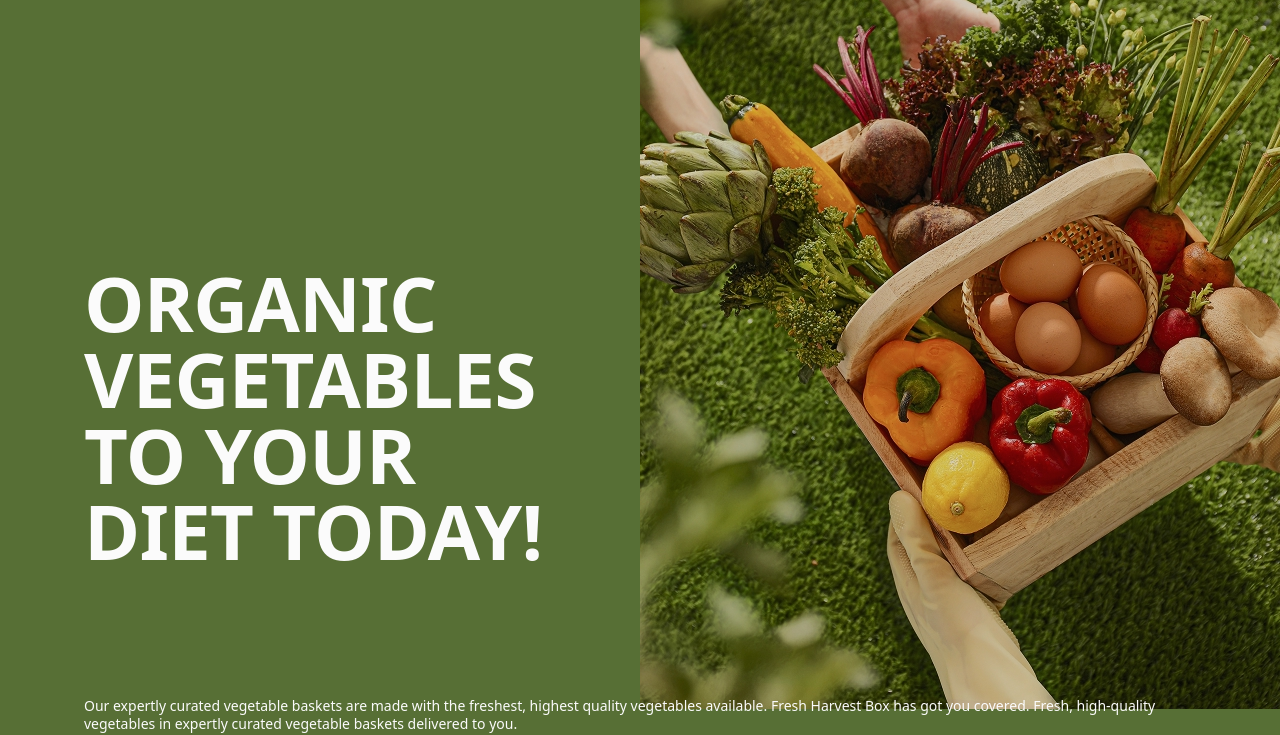
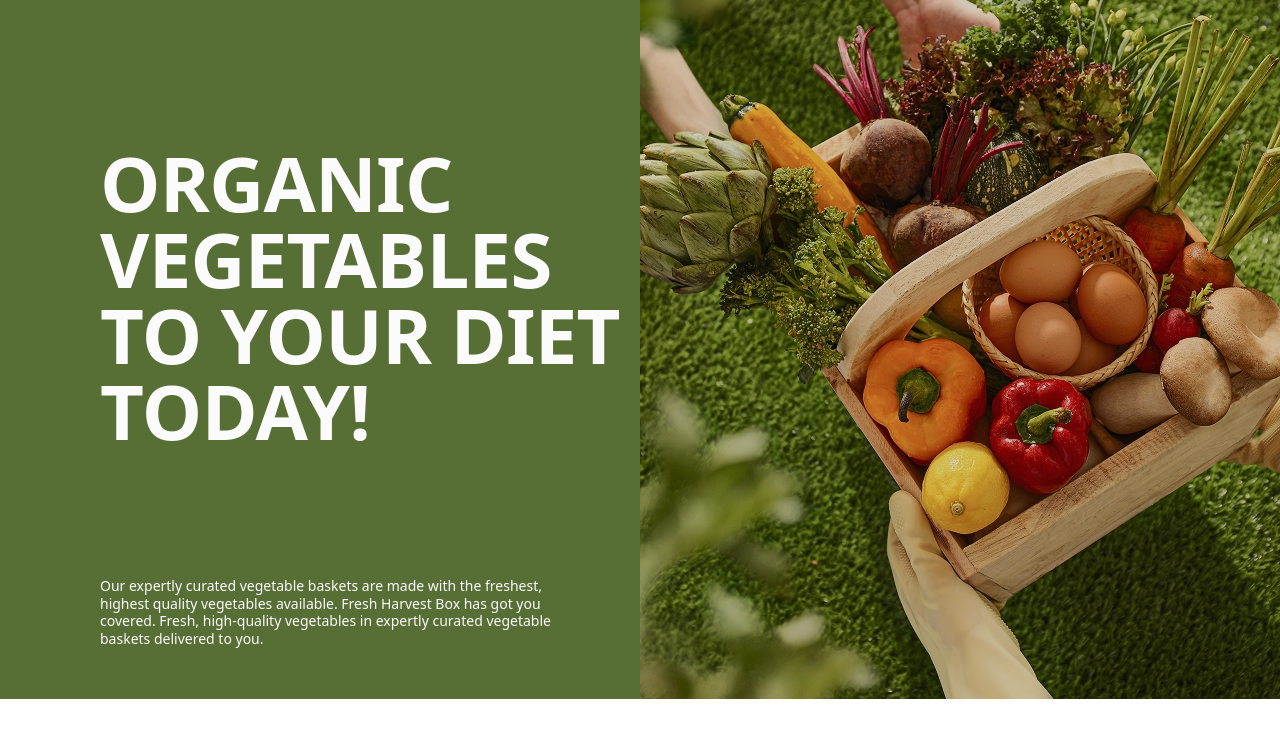
Before and after one commit to Oleksandr46/Green-Harvest, a website built with Vite: page src/index.html in a window 1280 px wide. Shown: the part 87-822 px from the top of the page. Built offline with nearby package versions, Linux system fonts and the light colour scheme.

Commit message:
finish hero

```diff
--- a/src/css/hero.css
+++ b/src/css/hero.css
@@ -1,6 +1,6 @@
 .hero {
-  padding: 100px 0px 412px 0px;
   background: #576f35;
+  height: auto;
   background-image: url(../img/hero.img/imagemob.jpg);
   background-repeat: no-repeat;
   background-position: center;
@@ -13,6 +13,9 @@
   }
 }
 .hero-container {
+  padding-top: 100px;
+  padding-bottom: 412px;
+
   display: flex;
   flex-direction: column;
   gap: 20px;
@@ -37,8 +40,6 @@
 
 @media only screen and (min-width: 768px) {
   .hero {
-    padding: 120px 0px 588px 0px;
-
     background-image: url(../img/hero.img/imagetab.jpg);
   }
   @media (min-resolution: 192dpi), (min-resolution: 2dppx) {
@@ -47,12 +48,16 @@
     }
   }
   .hero-container {
+    padding-top: 120px;
+    padding-bottom: 588px;
+
     gap: 24px;
   }
   .hero-title {
     font-size: 76px;
   }
   .hero-text {
+    max-width: 603px;
     line-height: 1.25;
   }
 }
@@ -71,11 +76,13 @@
   }
   .hero-container {
     gap: 128px;
-    padding: 232px 0px 52px 0px;
+    padding-top: 232px;
+    padding-bottom: 52px;
   }
   .hero-title {
-    max-width: 502px;
+    max-width: 530px;
   }
   .hero-text {
+    max-width: 472px;
   }
 }
--- a/src/css/reset.css
+++ b/src/css/reset.css
@@ -13,7 +13,8 @@ p:last-child {
   margin-bottom: 0;
 }
 
-ul {
+ul,
+ol {
   margin: 0;
   padding: 0;
   list-style: none;
--- a/src/index.html
+++ b/src/index.html
@@ -9,8 +9,10 @@
     <link rel="preconnect" href="https://fonts.gstatic.com" crossorigin />
     <link rel="preconnect" href="https://fonts.googleapis.com" />
     <link rel="preconnect" href="https://fonts.gstatic.com" crossorigin />
+    <link rel="preconnect" href="https://fonts.googleapis.com" />
+    <link rel="preconnect" href="https://fonts.gstatic.com" crossorigin />
     <link
-      href="https://fonts.googleapis.com/css2?family=Inter:ital,opsz,wght@0,14..32,100..900;1,14..32,100..900&display=swap"
+      href="https://fonts.googleapis.com/css2?family=Inter:opsz,wght@14..32,600&display=swap"
       rel="stylesheet"
     />
     <link
@@ -27,7 +29,6 @@
     <load src="./partials/header.html" />
 
     <main>
-      <!-- Loads the specified .html file -->
       <load src="./partials/hero.html" />
     </main>
 
```
